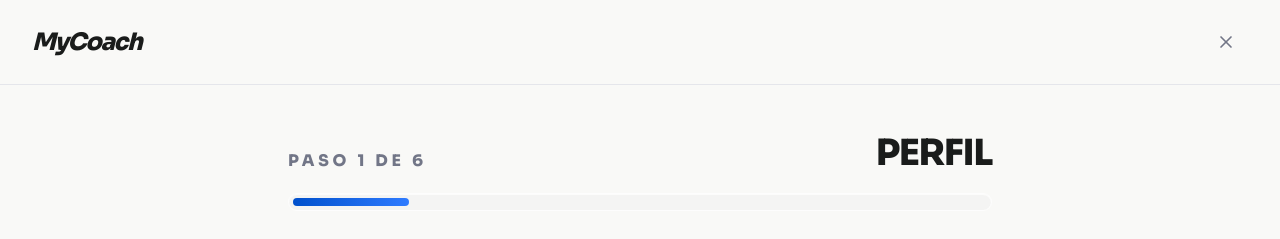
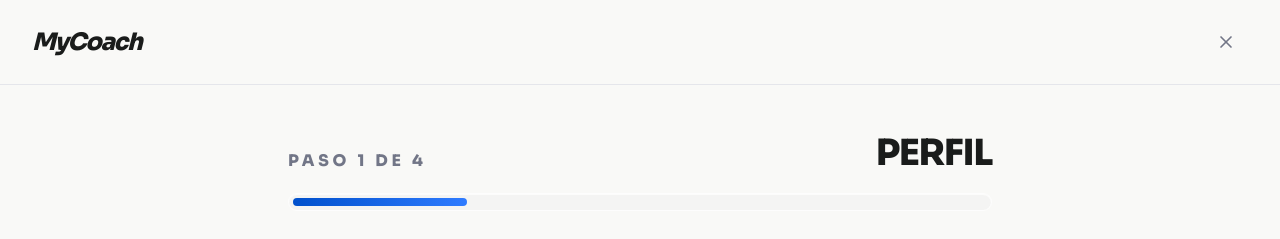
Before and after one commit to vicalbahaca/MyCoach, a Next.js app: page /plan in a window 1280 px wide. Shown: the top 239 px of the page. Built offline with nearby package versions, Linux system fonts and the light colour scheme.

Commit message:
Show four-step form progress

```diff
--- a/src/components/routine-builder.tsx
+++ b/src/components/routine-builder.tsx
@@ -126,6 +126,8 @@ const OBJECTIVE_OPTIONS: FormOption[] = [
   { value: "Recomposición corporal", label: "Recomposición corporal" },
   { value: "Salud general", label: "Salud general" },
 ];
+
+const VISIBLE_STEP_TOTAL = 4;
 
 function arrayValue(value: DynamicAnswerValue | undefined) {
   return Array.isArray(value) ? value : [];
@@ -382,6 +384,7 @@ export function RoutineBuilder() {
   }
 
   const currentMeta = STEP_META[step - 1];
+  const visibleStep = Math.min(step, VISIBLE_STEP_TOTAL);
   const personalizedCards = analysis
     ? analysis.personalizedSections.flatMap((section) => chunkQuestions(section))
     : [];
@@ -771,7 +774,11 @@ export function RoutineBuilder() {
         ) : null}
 
         <section>
-          <FormProgress step={step} title={currentMeta.title} totalSteps={STEP_META.length} />
+          <FormProgress
+            step={visibleStep}
+            title={currentMeta.title}
+            totalSteps={VISIBLE_STEP_TOTAL}
+          />
 
           <div className="space-y-12">
             {step === 1 ? (
```
